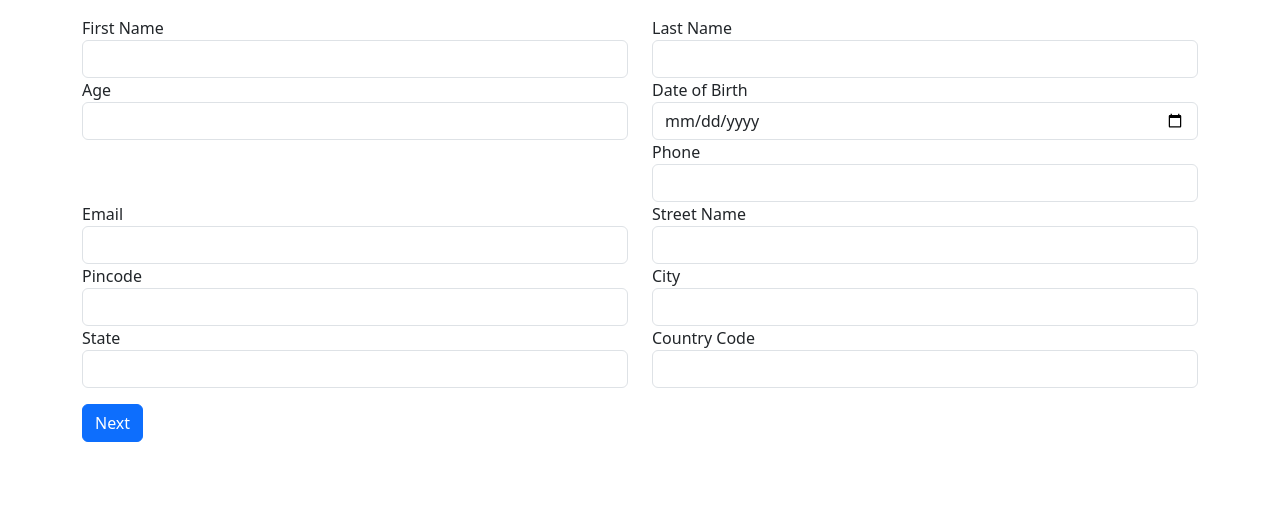
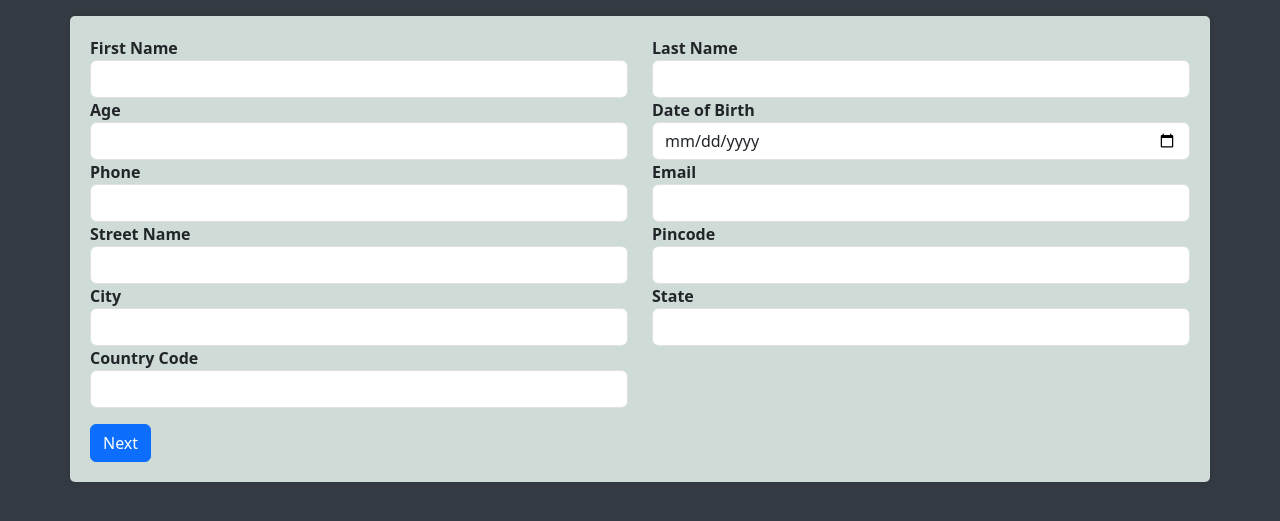
Before and after one commit to kartickchandramanna/kartick_task, a Django app: page /multi-step-form/ in a window 1280 px wide. Shown: the top 521 px of the page. Run offline with Django 4.2, Linux system fonts and the light colour scheme; some libraries are stand-ins or nearby versions.

Commit message:
css added

```diff
--- a/registration/static/js/custom_validation.js
+++ b/registration/static/js/custom_validation.js
@@ -32,24 +32,24 @@ $(document).ready(function () {
       },
       messages: {
         // Define custom error messages for each field
-        'first_name': 'Please provide a valid first name.',
-        'last_name': 'Please provide a valid last name.',
-        'age': 'Please provide a valid age.',
-        'date_of_birth': 'Please provide a valid date of birth.',
-        'phone': 'Please provide a valid phone number.',
+        'first_name': 'Please provide a first name.',
+        'last_name': 'Please provide a last name.',
+        'age': 'Please provide a age.',
+        'date_of_birth': 'Please provide a date of birth.',
+        'phone': 'Please provide a phone number.',
         'email': {
           required: "Please provide an valid email address.",
-          customEmail: "Please enter a valid email address."
+          customEmail: "Please enter a valid email."
         },
-        'street_name': 'Please provide a valid street name.',
-        'pincode': 'Please provide a valid pincode.',
-        'city': 'Please provide a valid city.',
-        'state': 'Please provide a valid state.',
-        'country_code': 'Please provide a valid country code.',
-        'model_name': 'Please provide a valid model name.',
-        'manufacturing_date': 'Please provide a valid manufacturing date.',
-        'manufacturer': 'Please provide a valid manufacturer.',
-        'color': 'Please provide a valid color.',
+        'street_name': 'Please provide a street name.',
+        'pincode': 'Please provide a pincode.',
+        'city': 'Please provide a city.',
+        'state': 'Please provide a state.',
+        'country_code': 'Please provide a country code.',
+        'model_name': 'Please select a model name.',
+        'manufacturing_date': 'Please provide a manufacturing date.',
+        'manufacturer': 'Please select a manufacturer.',
+        'color': 'Please select a color.',
       }
     });
   });
--- a/registration/templates/multistep_form.html
+++ b/registration/templates/multistep_form.html
@@ -1,6 +1,7 @@
 {% load static %}
 <!DOCTYPE html>
 <html lang="en">
+
 <head>
   <meta charset="UTF-8">
   <meta http-equiv="X-UA-Compatible" content="IE=edge">
@@ -9,9 +10,32 @@
   <link href="https://cdn.jsdelivr.net/npm/bootstrap@5.3.0-alpha3/dist/css/bootstrap.min.css" rel="stylesheet"
     integrity="sha384-KK94CHFLLe+nY2dmCWGMq91rCGa5gtU4mk92HdvYe+M/SXH301p5ILy+dN9+nJOZ" crossorigin="anonymous">
   <style>
+    body {
+      background-color: #353b42;
+    }
+
+    .container {
+      background-color: #cfdbd6;
+      padding: 20px;
+      border-radius: 5px;
+      box-shadow: 0px 0px 10px rgba(0, 0, 0, 0.1);
+    }
+
+    .form-group label {
+      font-weight: bold;
+    }
+
     .error {
       color: red;
       font-size: small;
+    }
+
+    .btn {
+      margin-top: 10px;
+    }
+
+    #step2 {
+      display: none;
     }
   </style>
 </head>
@@ -27,18 +51,14 @@
             <div class="form-group">
               <label for="name">First Name</label>
               {{customer_form.first_name}}
-                <div class="invalid-feedback">
-                  Please provide a valid name.
-                </div>
+
             </div>
           </div>
           <div class="col-md-6">
             <div class="form-group">
               <label for="email">Last Name</label>
               {{customer_form.last_name}}
-                <div class="invalid-feedback">
-                  Please provide a valid email.
-                </div>
+
             </div>
           </div>
         </div>
@@ -47,121 +67,87 @@
             <div class="form-group">
               <label for="name">Age</label>
               {{customer_form.age}}
-                <div class="invalid-feedback">
-                  Please provide a valid age.
-                </div>
+
             </div>
           </div>
           <div class="col-md-6">
             <div class="form-group">
               <label for="email">Date of Birth</label>
               {{customer_form.date_of_birth}}
-                <div class="invalid-feedback">
-                  Please provide a valid date of birth.
-                </div>
+
             </div>
           </div>
         </div>
         <div class="row">
-            <div class="col-md-6">
-              <!-- <div class="form-group">
-                <label for="name">Address</label>
-                {{customer_form.address}}
-                <div class="invalid-feedback">
-                  Please provide a valid address.
-                </div>
-              </div> -->
-            </div>
+
           <div class="col-md-6">
             <div class="form-group">
               <label for="email">Phone</label>
               {{customer_form.phone}}
-                <div class="invalid-feedback">
-                  Please provide a valid phone number.
             </div>
+          </div>
+          <div class="col-md-6">
+            <div class="form-group">
+              <label for="name">Email</label>
+              {{customer_form.email}}
             </div>
           </div>
         </div>
         <div class="row">
+
           <div class="col-md-6">
             <div class="form-group">
-                <label for="name">Email</label>
-                {{customer_form.email}}
-                <div class="invalid-feedback">
-                  Please provide a valid email.
-                </div>
+              <label for="email">Street Name</label>
+              {{address_form.street_name}}
             </div>
           </div>
           <div class="col-md-6">
             <div class="form-group">
-                <label for="email">Street Name</label>
-                {{address_form.street_name}}
-                <div class="invalid-feedback">
-                  Please provide a valid street name.
-                </div>
+              <label for="name">Pincode</label>
+              {{address_form.pincode}}
             </div>
           </div>
         </div>
         <div class="row">
+
           <div class="col-md-6">
             <div class="form-group">
-                <label for="name">Pincode</label>
-                {{address_form.pincode}}
-                <div class="invalid-feedback">
-                  Please provide a valid pincode.
-                </div>
+              <label for="email">City</label>
+              {{address_form.city}}
             </div>
           </div>
           <div class="col-md-6">
             <div class="form-group">
-                <label for="email">City</label>
-                {{address_form.city}}
-                <div class="invalid-feedback">
-                  Please provide a valid city.
-                </div>
+              <label for="name">State</label>
+              {{address_form.state}}
             </div>
           </div>
         </div>
         <div class="row">
-            <div class="col-md-6">
-              <div class="form-group">
-                <label for="name">State</label>
-                {{address_form.state}}
-                <div class="invalid-feedback">
-                  Please provide a valid state.
-                </div>
-              </div>
-            </div>
+
           <div class="col-md-6">
             <div class="form-group">
               <label for="email">Country Code</label>
               {{address_form.country_code}}
-                <div class="invalid-feedback">
-                  Please provide a valid country code.
-                </div>
             </div>
           </div>
         </div>
         <button type="button" class="btn btn-primary next mt-3">Next</button>
       </div>
-        <div id="step2" style="display: none;">
+      <div id="step2">
         <div class="row">
           <div class="col-md-6">
             <div class="form-group">
               <label for="name">Model Name</label>
               {{car_form.model_name}}
-                <div class="invalid-feedback">
-                  Please provide a valid model name.
-                </div>
+
             </div>
           </div>
           <div class="col-md-6">
             <div class="form-group">
               <label for="email">Manufacturing Date</label>
               {{car_form.manufacturing_date}}
-                <div class="invalid-feedback">
-                  Please provide a valid manufacturing date.
-                </div>
+
             </div>
           </div>
         </div>
@@ -170,18 +156,14 @@
             <div class="form-group">
               <label for="name">Manufacturer</label>
               {{car_form.manufacturer}}
-                <div class="invalid-feedback">
-                  Please provide a valid manufacturer.
-                </div>
+
             </div>
           </div>
           <div class="col-md-6">
             <div class="form-group">
               <label for="email">Color</label>
               {{car_form.color}}
-                <div class="invalid-feedback">
-                  Please provide a valid color.
-                </div>
+
             </div>
           </div>
         </div>
@@ -199,4 +181,5 @@
     integrity="sha384-ENjdO4Dr2bkBIFxQpeoTz1HIcje39Wm4jDKdf19U8gI4ddQ3GYNS7NTKfAdVQSZe" crossorigin="anonymous"></script>
 
 </body>
+
 </html>
```
Lines whose indentation alone changed are shown as unchanged.
